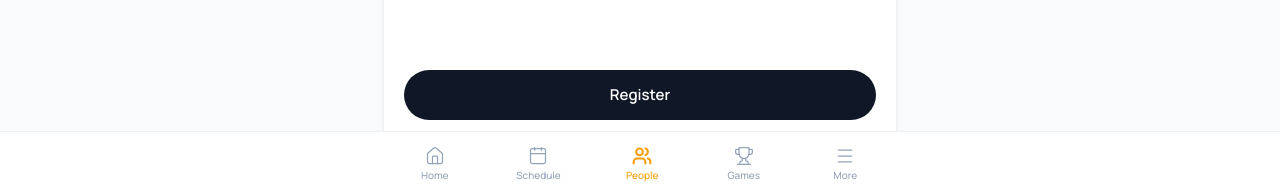
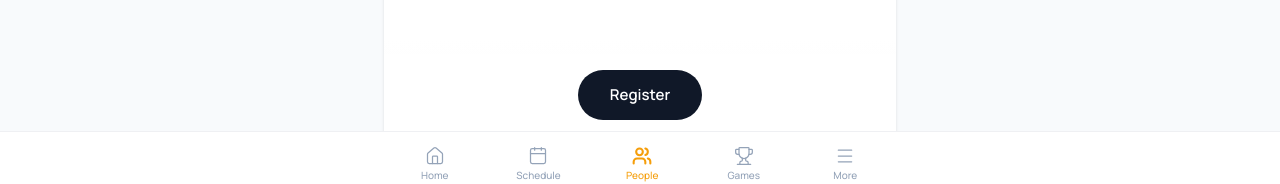
Before and after one commit to sriranawaka/sinhala-awurudu-uthsawaya, a Next.js app: page /participants in a window 1280 px wide. Shown: the part 604-788 px from the top of the page. Built offline with nearby package versions, Linux system fonts and the light colour scheme; no server answers; the database is empty.

Commit message:
fix: register button fits text width instead of full width

```diff
--- a/app/participants/page.tsx
+++ b/app/participants/page.tsx
@@ -402,10 +402,10 @@ export default function ParticipantsPage() {
         <div className="fixed bottom-16 left-0 right-0 z-10">
           <div className="max-w-lg mx-auto">
             <div className="h-8 bg-gradient-to-t from-white to-transparent" />
-            <div className="bg-white px-5 pb-3">
+            <div className="bg-white px-5 pb-3 flex justify-center">
               <button
                 onClick={() => setShowRegister(true)}
-                className="w-full bg-gray-900 text-white text-[15px] font-semibold py-3.5 rounded-full hover:bg-gray-800 transition-colors"
+                className="bg-gray-900 text-white text-[15px] font-semibold py-3.5 px-8 rounded-full hover:bg-gray-800 transition-colors"
               >
                 {t("register")}
               </button>
```
